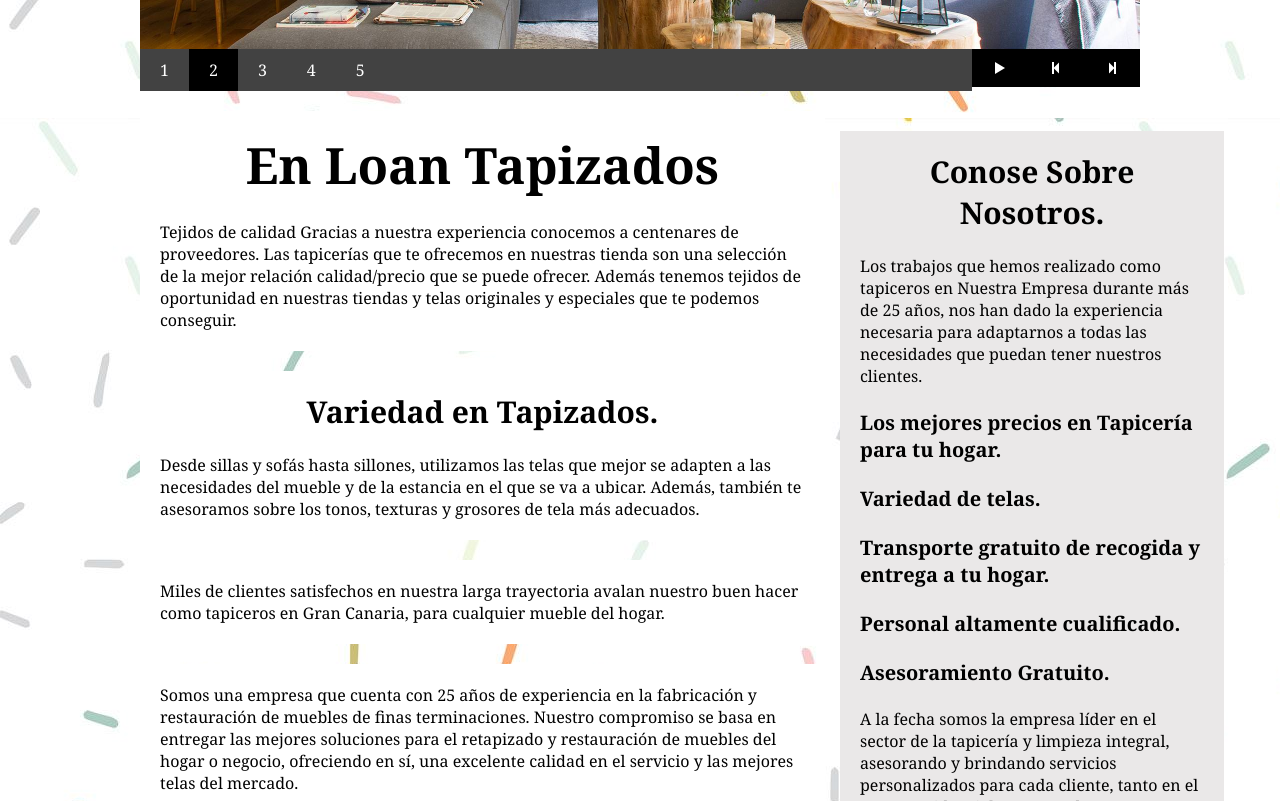
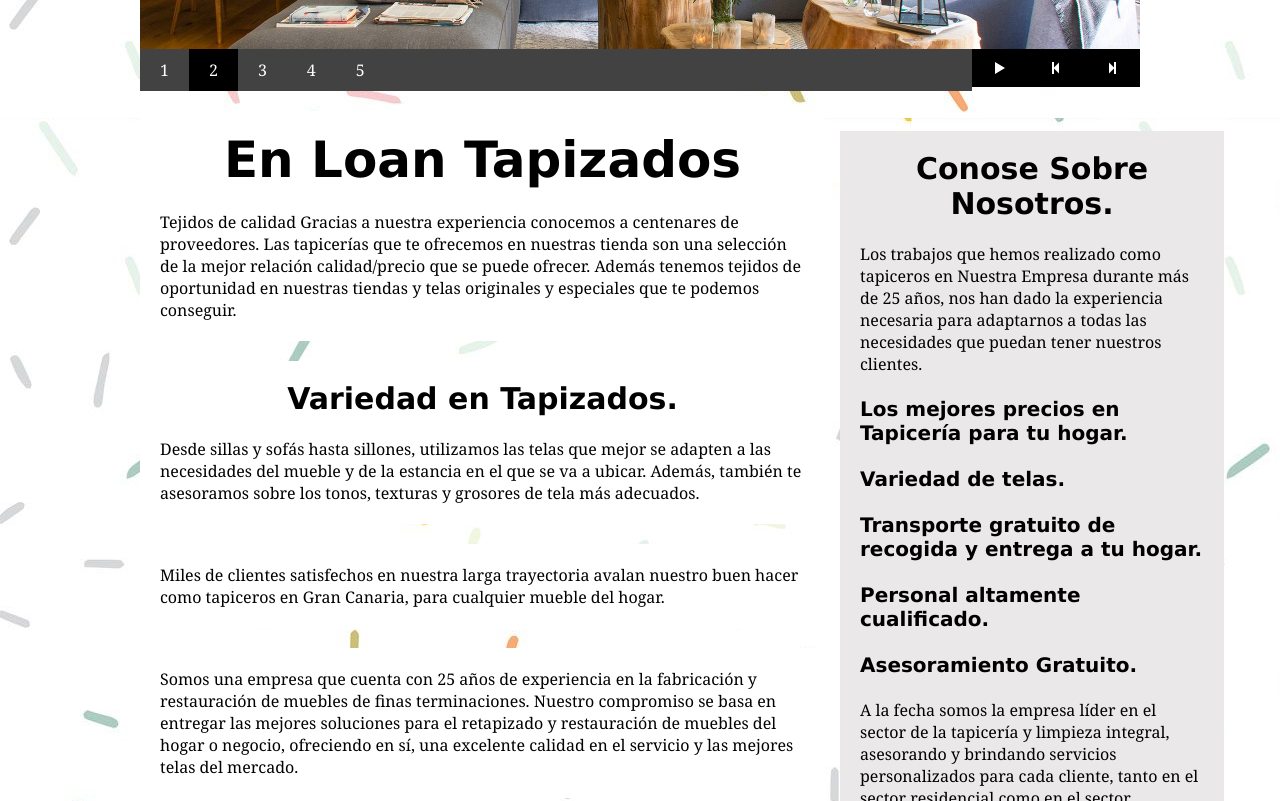
Before and after one commit to antonio220992/antonio220992.github.io, a plain HTML site: page index.html in a window 1280 px wide. Shown: the part 1200-2001 px from the top of the page. Drawn offline with nearby package versions, Linux system fonts and the light colour scheme; files whose address does not match are found by name.

Commit message:
Create stilo.css

```diff
--- a/stilo.css
+++ b/stilo.css
@@ -4,7 +4,7 @@
 }
 
 body {
-  font-family: Rockwell, Georgia,arial,helvética
+  font-family: "Rockwell", Georgia,arial,helvética
 }
 
 .main {
@@ -115,12 +115,14 @@ footer {
 }
 
 h1 {
+font-family: "Goudy Old Style", verdana,arial;
 backgroud:#F39C12;
   text-align:center;
   Font-size:50px
 }
 
 h2 {
+font-family: "Goudy Old Style", verdana,arial;
 backgroud:#F39C12;
   text-align:center;
   Font-size:30px
@@ -128,12 +130,14 @@ backgroud:#F39C12;
 
 
 h3 {
+font-family: "Goudy Old Style", verdana,arial;
 backgroud:#F39C12;
   text-align:center;
   Font-size:30px
 }
 
 h5 {
+font-family: "Goudy Old Style", verdana,arial;
 backgroud:#F39C12;
   font-size: 20PX;
 }
```
